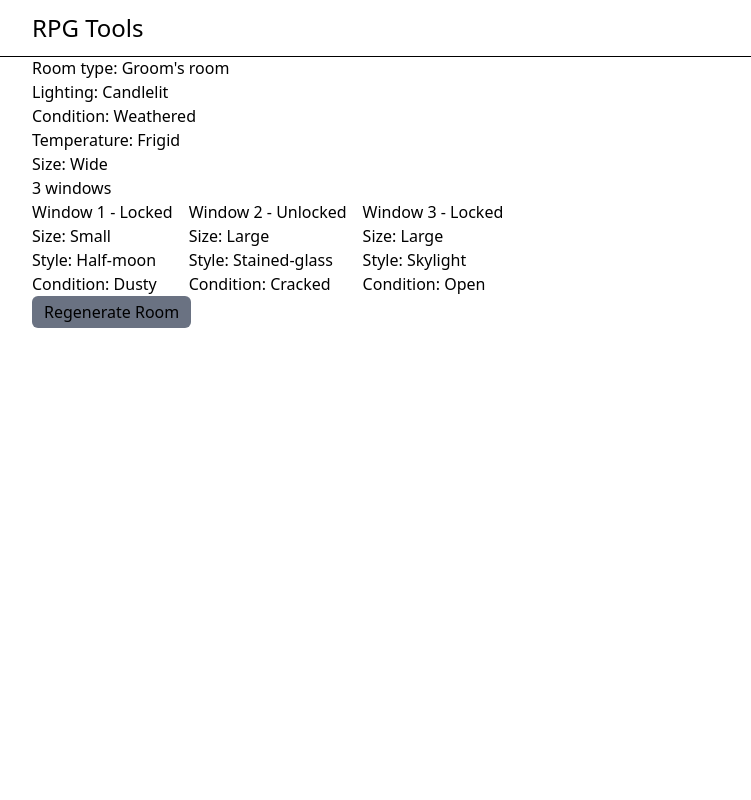
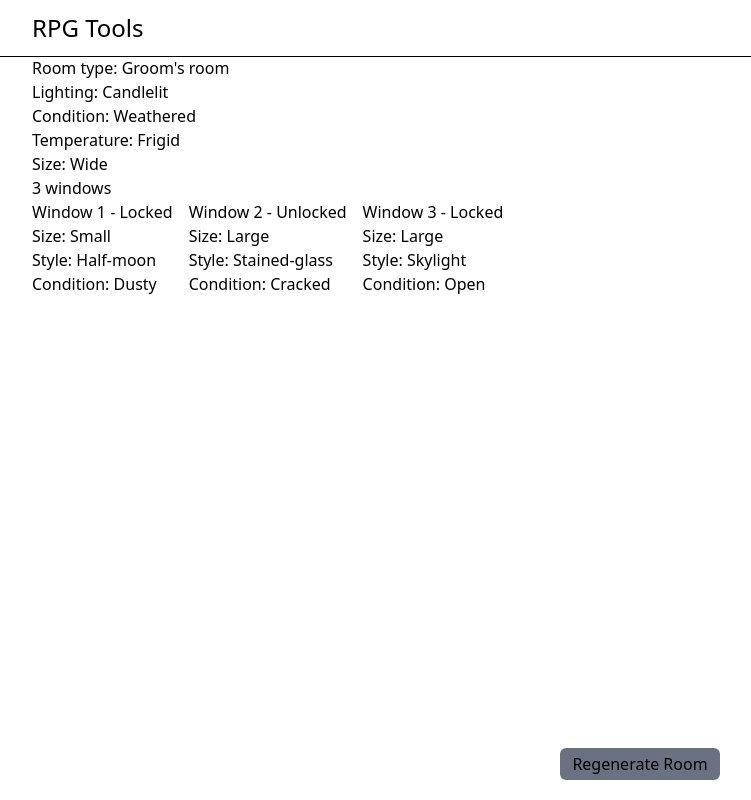
Before and after one commit to rachelschnaubelt/rpg-tools, a Next.js app: page / in a window 1280 px wide. Shown: the whole page, without its empty margins (0-751 px from the left). Built offline with nearby package versions, Linux system fonts and the light colour scheme.

Commit message:
feat: add room swap animation

```diff
--- a/src/components/room/room.tsx
+++ b/src/components/room/room.tsx
@@ -1,6 +1,6 @@
 import { useEffect, useState } from "react"
 import Button from "../button/button";
-import { setAttribute } from "../utils/utils";
+import { setAttribute, timeout } from "../utils/utils";
 import Window from "../window/window";
 
 export default function Room() {
@@ -10,26 +10,35 @@ export default function Room() {
     const [locationTemperature, setLocationTemperature] = useState('');
     const [locationSize, setLocationSize] = useState('');
     const [windowCount, setWindowCount] = useState(0);
+    const [opacity, setOpacity] = useState(0);
+    const transitionDuration = 100;
 
     const updateRoom = async () => {
+        setOpacity(0);
+
+        await timeout(transitionDuration);
+
         await setAttribute('/api/attributes/random-weighted/room-types', setRoomType);
         await setAttribute('/api/attributes/random-weighted/lighting-types', setLightingType);
         await setAttribute('/api/attributes/random-weighted/location-conditions', setLocationCondition);
         await setAttribute('/api/attributes/random-weighted/location-temperature', setLocationTemperature);
         await setAttribute('/api/attributes/random-weighted/location-size', setLocationSize);
-        setWindowCount(Math.floor(Math.random()*4));
+        setWindowCount(Math.floor(Math.random() * 4));
+
+        // await timeout(0);
+        setOpacity(1);
     }
 
     const getWindows = () => {
         const windowArray = [];
-        for (let i=0; i < windowCount; i++) {
-            windowArray.push(<Window windowNumber={i+1}/>)
+        for (let i = 0; i < windowCount; i++) {
+            windowArray.push(<Window windowNumber={i + 1} />)
         }
         return windowArray;
     }
 
     const getWindowLabel = () => {
-        if(windowCount === 0) {
+        if (windowCount === 0) {
             return "No windows";
         }
         else if (windowCount === 1) {
@@ -43,7 +52,8 @@ export default function Room() {
     }, [])
 
     return (
-        <>
+        <div className="flex flex-col min-h-full">
+            <div className={`transition duration-${transitionDuration} overflow-hidden opacity-${opacity} flex-1`}>
                 {roomType ? <p>Room type: {roomType}</p> : ''}
                 {lightingType ? <p>Lighting: {lightingType}</p> : ''}
                 {locationCondition ? <p>Condition: {locationCondition}</p> : ''}
@@ -53,7 +63,10 @@ export default function Room() {
                 <div className="flex gap-4">
                     {getWindows()}
                 </div>
+            </div>
+            <div className="m-auto">
                 <Button onClick={updateRoom}>Regenerate Room</Button>
-        </>
+            </div>
+        </div>
     )
 }
--- a/src/components/utils/utils.tsx
+++ b/src/components/utils/utils.tsx
@@ -15,3 +15,7 @@ export const setAttribute = async (endpoint: string, setter: any) => {
         })
         .catch(err => setter(''));
 }
+
+export const timeout = (ms: number) => {
+    return new Promise(resolve => setTimeout(resolve, ms));
+}
```
Lines whose indentation alone changed are shown as unchanged.
